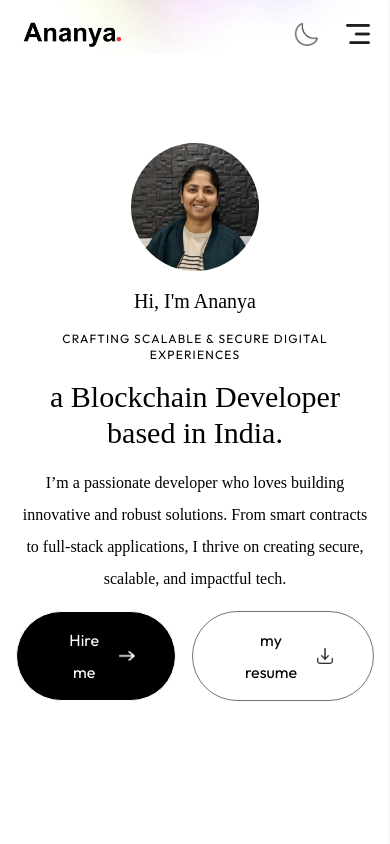
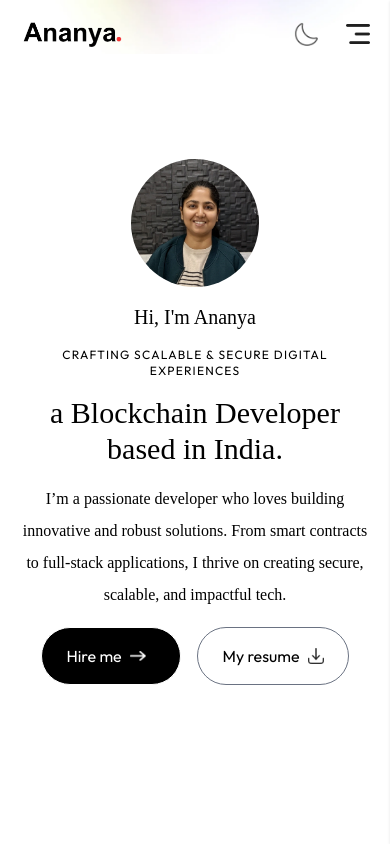
Before and after one commit to oldschoolmoron/Myportfolio, a Next.js app: page / in a window 390 px wide. Shown: the top 844 px of the page. Built offline with nearby package versions, Linux system fonts and the light colour scheme; a web font is replaced by a local one.

Commit message:
Improved button responsiveness for small screens

```diff
--- a/app/Components/Header.jsx
+++ b/app/Components/Header.jsx
@@ -20,11 +20,20 @@ const Header = ({isDarkMode}) => {
       <p className='max-w-2xl mx-auto font-ovo'>
       I’m a passionate developer who loves building innovative and robust solutions. From smart contracts to full-stack applications, I thrive on creating secure, scalable, and impactful tech.
       </p>
-      <div className='flex gap-4'>
-        <a href="#contact" className='px-10 py-3 border border-white rounded-full bg-black text-white flex items-center gap-2'>Hire me <Image src={isDarkMode? assets.right_arrow_bold_dark:assets.right_arrow_white} alt='' className='w-4'/></a>
+      <div className='flex flex-wrap gap-4 justify-center'>
+  <a href="#contact"
+     className='px-6 sm:px-10 py-3 border border-white rounded-full bg-black text-white flex items-center gap-2 whitespace-nowrap min-w-[140px] text-center'>
+    Hire me
+    <Image src={isDarkMode? assets.right_arrow_bold_dark : assets.right_arrow_white} alt='' className='w-4'/>
+  </a>
 
-        <a href="/sample-resume.pdf" download className='px-10 py-3 border bg-white text-black  rounded-full border-gray-500 flex items-center gap-2'>my resume <Image src={assets.download_icon} alt='' className='w-4'/></a>
-      </div>
+  <a href="/sample-resume.pdf" download
+     className='px-6 sm:px-10 py-3 border bg-white text-black rounded-full border-gray-500 flex items-center gap-2 whitespace-nowrap min-w-[140px] text-center'>
+    My resume
+    <Image src={assets.download_icon} alt='' className='w-4'/>
+  </a>
+</div>
+
     </div>
   )
 }
```
